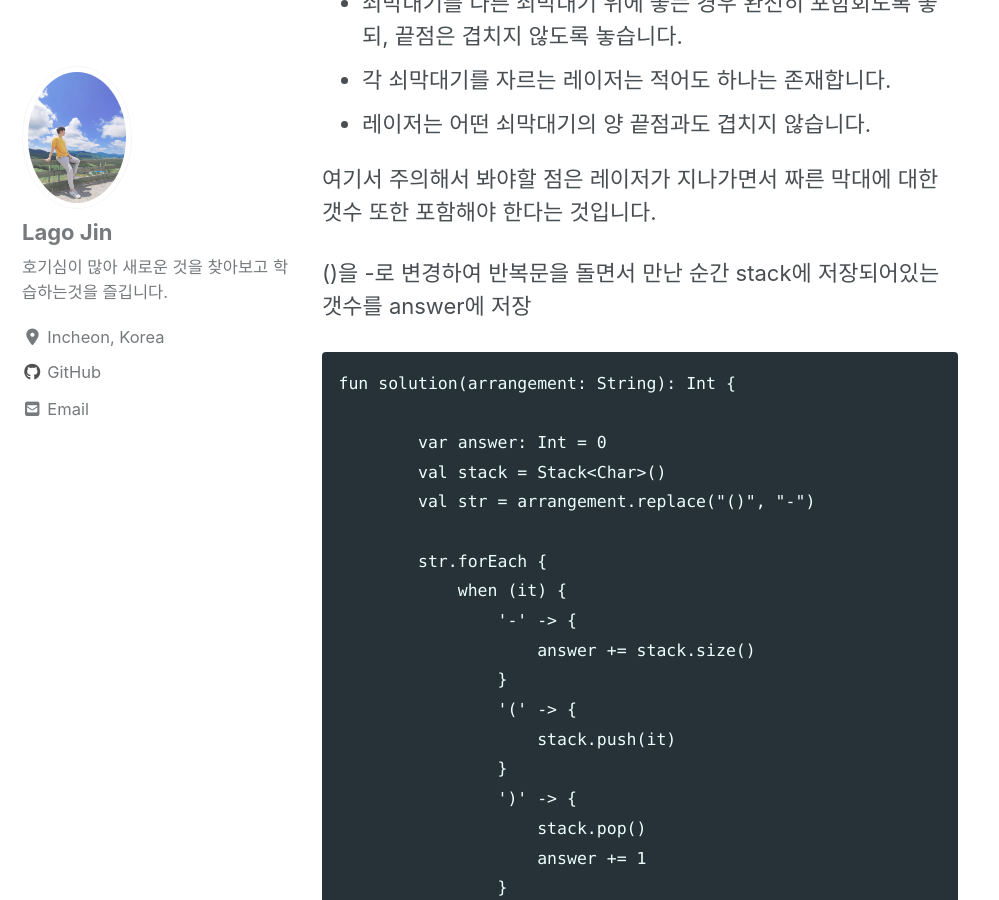
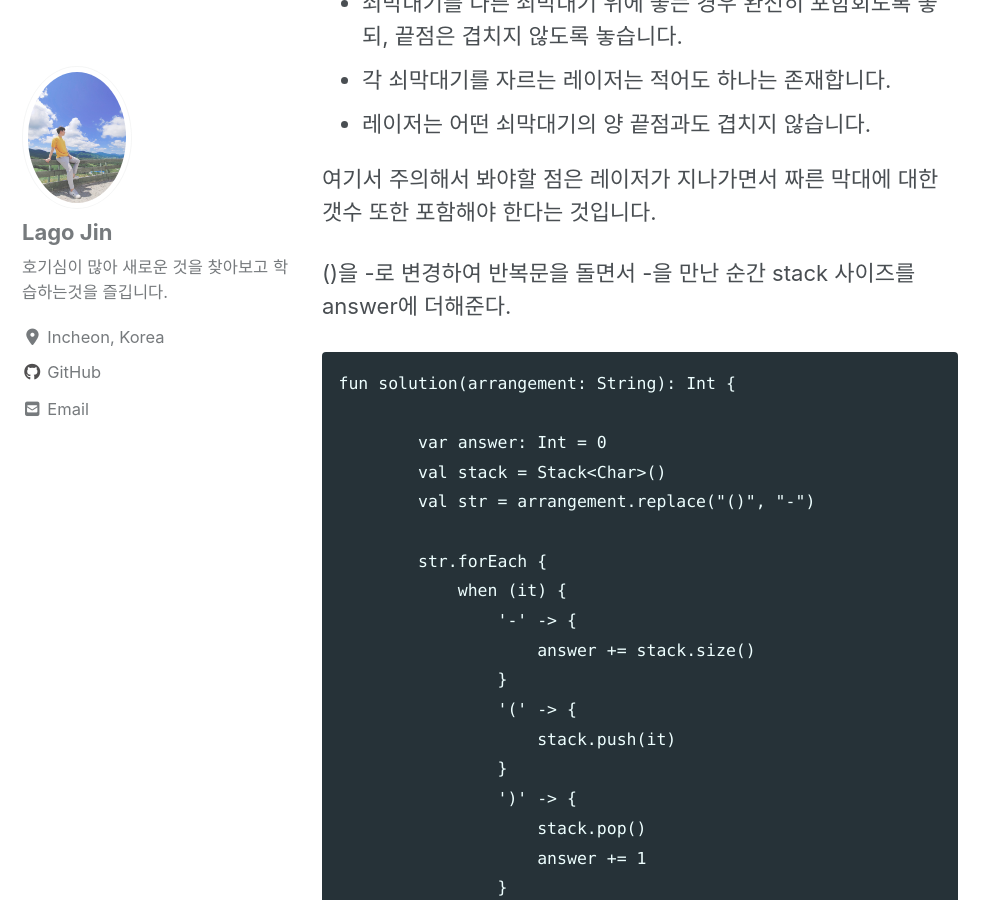
Before and after one commit to lagoJin/lagoJin.github.io, a Jekyll site: the page built from _posts/2019/11/2019-11-23-kotlin-stack.md, in a window 1280 px wide and 900 px high, scrolled down 2522 px. Shown: the whole window, without its empty margins (0-999 px from the left). Built offline with Jekyll 4.4.1, drawn with Linux system fonts in a browser that asks for light colours; cached includes are drawn as plain includes; nearby versions of some CDN libraries; comment, search, counter and statistics services are not loaded.

Commit message:
쇠막대기 풀이 내용 추가

```diff
--- a/_posts/2019/11/2019-11-23-kotlin-stack.md
+++ b/_posts/2019/11/2019-11-23-kotlin-stack.md
@@ -73,7 +73,7 @@ Kotlin Stack
 
 여기서 주의해서 봐야할 점은 레이저가 지나가면서 짜른 막대에 대한 갯수 또한 포함해야 한다는 것입니다.
 
-()을 -로 변경하여 반복문을 돌면서 만난 순간 stack에 저장되어있는 갯수를 answer에 저장
+()을 -로 변경하여 반복문을 돌면서 -을 만난 순간 stack 사이즈를 answer에 더해준다.
 
     fun solution(arrangement: String): Int {
 
```
